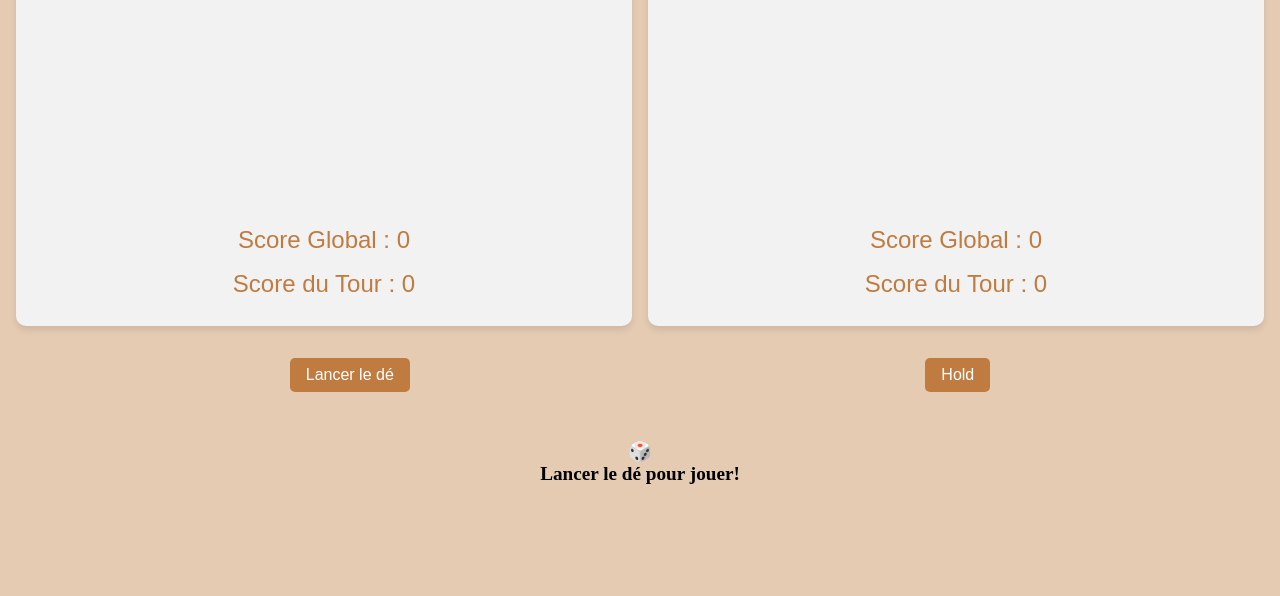
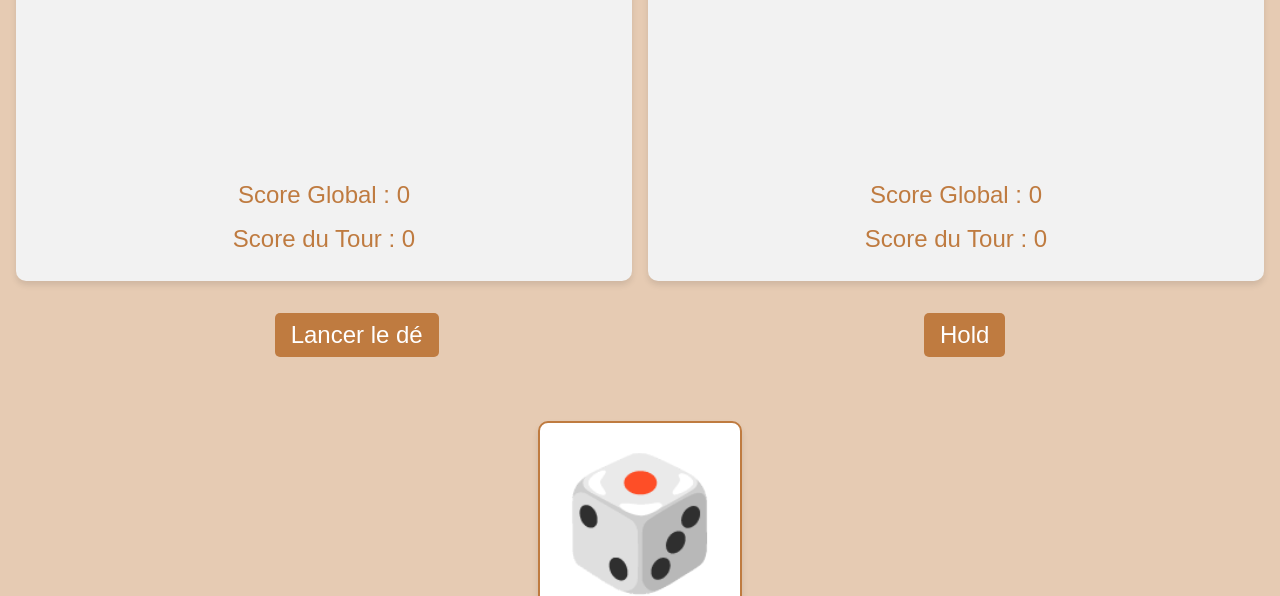
Before and after one commit to Alyaesub/Jeux-de-des, a plain HTML site: page index.html in a window 1280 px wide. Shown: the part 382-978 px from the top of the page. Drawn offline with Linux system fonts and the light colour scheme; a web font is replaced by a local one.

Commit message:
add sass on btn and dice and section dice

```diff
--- a/styles/sass/_button.scss
+++ b/styles/sass/_button.scss
@@ -4,7 +4,7 @@
     padding: 0.5rem 1rem;
     border: none;
     border-radius: 5px;
-    font-size: 1rem;
+    font-size: 1.5rem;
     cursor: pointer;
     transition: background 0.3s;
 
--- a/styles/sass/_dice.scss
+++ b/styles/sass/_dice.scss
@@ -1,3 +1,5 @@
+@import "variables";
+
 .dice {
     grid-column: span 2; // Occupe toute la largeur
     text-align: center;
@@ -5,8 +7,29 @@
     font-weight: bold;
     margin-top: 1rem;
 
-
     @media (max-width: 768px) {
         font-size: 1rem; // Texte plus petit sur mobile
     }
+
+    .dice-face {
+        font-size: 8rem;
+        margin: 1rem auto;
+        display: inline-block;
+        width: 200px;
+        height: 200px;
+        background: #fff;
+        border: 2px solid $primary-color;
+        border-radius: 10px;
+        display: flex;
+        justify-content: center;
+        align-items: center;
+        box-shadow: 0 4px 6px rgba(0, 0, 0, 0.1);
+        transition: transform 0.3s ease-in-out; // Ajoute une transition fluide
+    }
+
+    .dice-result {
+        margin-top: 2rem;
+        font-size: $title-h2;
+        color: $primary-color;
+    }
 }
--- a/styles/sass/_typography.scss
+++ b/styles/sass/_typography.scss
@@ -30,3 +30,11 @@
         font-family: DynaPuff, sans-serif;
     }
 }
+
+.dice-result {
+    font-family: Atma, sans-serif;
+}
+
+.btn {
+    font-family: DynaPuff, sans-serif;
+}
```
Also changed, not shown: styles/css/main.css, 1 other file.
